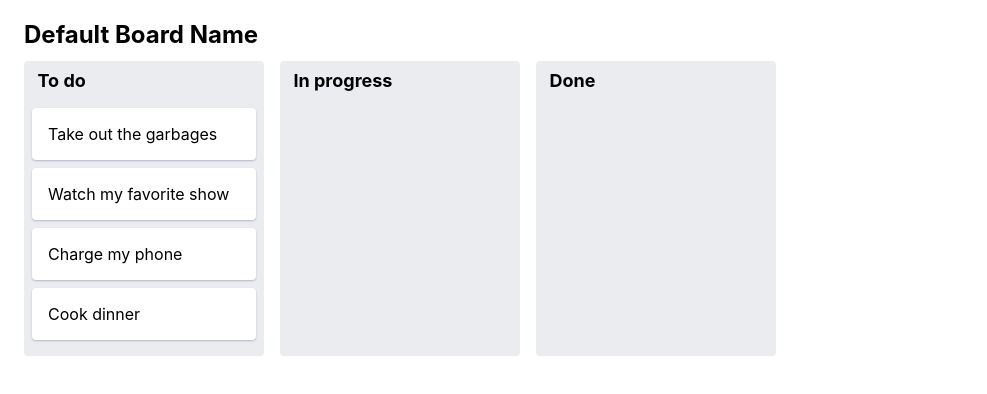
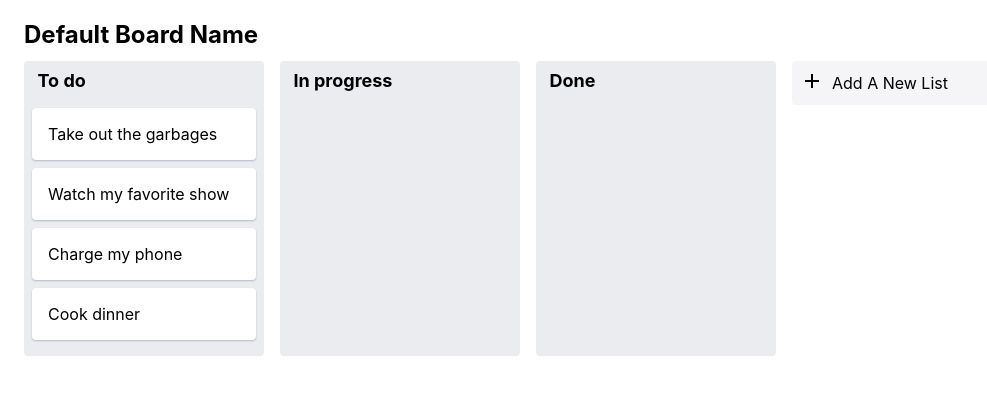
Before and after one commit to abbylow/kanban-board, a React (Create React App) app: page / in a window 1280 px wide. Shown: the top 394 px of the page, without its empty margins (0-987 px from the left). Built offline with nearby package versions, Linux system fonts and the light colour scheme.

Commit message:
add a list

```diff
--- a/src/App.js
+++ b/src/App.js
@@ -1,4 +1,4 @@
-import React, { useState, useRef } from 'react';
+import React, { useState } from 'react';
 import { makeStyles } from '@material-ui/core/styles';
 import { DragDropContext, Droppable } from 'react-beautiful-dnd';
 import { ColumnContainer } from './ColumnContainer';
@@ -7,11 +7,15 @@ import { DialogRoot } from './DialogRoot';
 import CardDetail from './CardDetail';
 import { handleCardMovement, handleListMovement } from './handleMovement';
 import { EditableField } from './EditableField';
+import { Add } from '@material-ui/icons';
 
 const useStyles = makeStyles({
   root: {
     flex: 1,
     padding: '1em',
+  },
+  listContainer: {
+    display: 'flex'
   },
   lists: {
     display: 'flex',
@@ -19,6 +23,16 @@ const useStyles = makeStyles({
   title: {
     fontWeight: 'bolder',
     fontSize: 'x-large'
+  },
+  newList: {
+    margin: '0.5em',
+    minWidth: '15em'
+  },
+  innerNewList: {
+    padding: '0.5em',
+    borderRadius: '0.25em',
+    backgroundColor: 'rgb(235, 236, 240, .5)',
+    display: 'flex'
   }
 });
 
@@ -74,11 +88,27 @@ function App() {
     return;
   }
 
+  const addList = (listTitle) => {
+    if (listTitle) {
+      const nextId = 'column-' + (Object.values(columns).length + 1);
+      setColumns({
+        ...columns,
+        [nextId]: {
+          id: nextId,
+          title: listTitle,
+          taskIds: []
+        }
+      });
+      setColumnOrder([...columnOrder, nextId]);
+    }
+  }
+
   return (
     <div className={classes.root}>
-      <EditableField defaultText={'Default Board Name'} emptyText={'Empty Board Name'} displayClassName={classes.title} />
+      <EditableField placeholder={'Default Board Name'} displayClassName={classes.title} />
 
       <DialogProvider>
+        <div className={classes.listContainer}>
           <DragDropContext onDragEnd={onDragEnd}>
             <Droppable droppableId="all-columns" direction="horizontal" type="list" >
               {(provided) => (
@@ -100,6 +130,13 @@ function App() {
             </Droppable>
           </DragDropContext>
 
+          <div className={classes.newList}>
+            <div className={classes.innerNewList}>
+              <Add />
+              <EditableField placeholder={'Add A New List'} handleUpdate={addList} />
+            </div>
+          </div>
+        </div>
         <DialogRoot render={(props) => <CardDetail {...props} />} />
       </DialogProvider>
 
--- a/src/EditableField.js
+++ b/src/EditableField.js
@@ -11,23 +11,23 @@ const useStyles = makeStyles({
   }
 });
 
-export const EditableField = ({ defaultText='Default Text', emptyText='Empty Text', displayClassName }) => {
+export const EditableField = ({ placeholder = 'Enter some text...', displayClassName, handleUpdate }) => {
   const classes = useStyles();
 
-  const [text, editMode, inputRef, updateText, toggleTextEditable] = useEditableField(defaultText, emptyText);
+  const [text, editMode, inputRef, updateText, toggleTextEditable] = useEditableField(handleUpdate);
 
   return (
     <div className={classes.container}>
       {
         editMode ? (
           <div>
-            <TextField defaultValue={text} inputRef={inputRef} />
+            <TextField placeholder={placeholder} defaultValue={text} inputRef={inputRef} />
             <IconButton color="primary" onClick={updateText}><Check /></IconButton>
             <IconButton color="secondary" onClick={toggleTextEditable}><Close /></IconButton>
           </div >
         ) :
           <div className={displayClassName} onClick={toggleTextEditable}>
-            {text}
+            {text ? text : placeholder}
           </div>
       }
     </div>
@@ -36,7 +36,7 @@ export const EditableField = ({ defaultText='Default Text', emptyText='Empty Tex
 
 
 EditableField.propTypes = {
-  defaultText: PropTypes.string,
-  emptyText: PropTypes.string,
-  className: PropTypes.string,
+  placeholder: PropTypes.string,
+  displayClassName: PropTypes.string,
+  handleUpdate: PropTypes.func,
 }
--- a/src/useEditableField.js
+++ b/src/useEditableField.js
@@ -1,7 +1,7 @@
-import { useState, useRef } from 'react';
+import { useState, useRef, useEffect } from 'react';
 
-export const useEditableField = (defaultText, emptyText) => {
-  const [text, setText] = useState(defaultText);
+export const useEditableField = (handleUpdate) => {
+  const [text, setText] = useState('');
 
   const [editMode, setEditMode] = useState(false);
 
@@ -12,14 +12,21 @@ export const useEditableField = (defaultText, emptyText) => {
   }
 
   const updateText = () => {
-    if(inputRef.current.value){
-      setText(inputRef.current.value);
+    setText(inputRef.current.value);
+    setEditMode(false);
+
+    // call the update handling function and reset the text
+    if (handleUpdate) {
+      handleUpdate(inputRef.current.value);
+      setText('');
     }
-    else {
-      setText(emptyText);
+  }
+
+  useEffect(() => {
+    if (editMode) {
+      inputRef.current.focus()
     }
-    setEditMode(false);
-  }
+  }, [editMode, inputRef]);
 
   return [text, editMode, inputRef, updateText, toggleTextEditable];
 }
```
Lines whose indentation alone changed are shown as unchanged.
